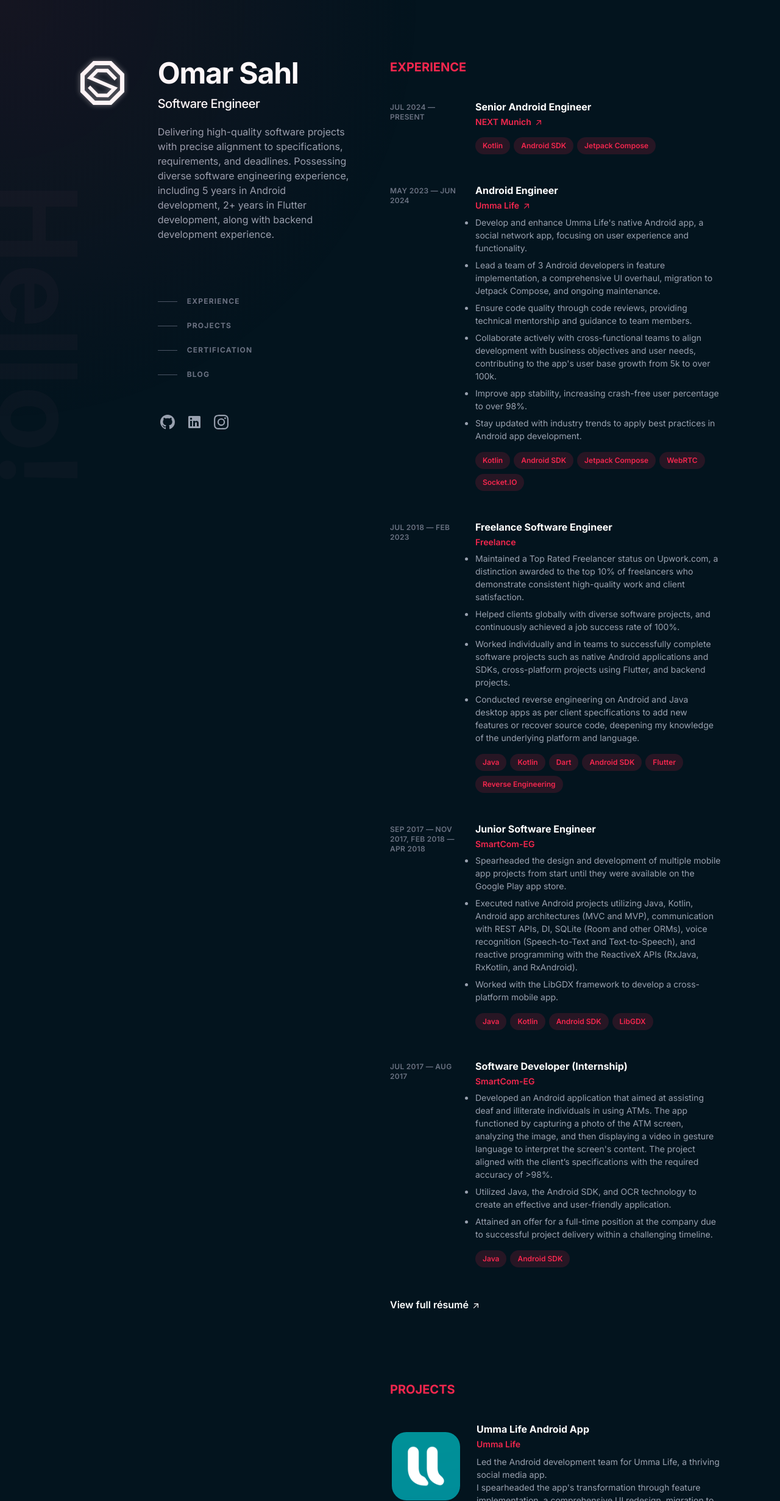
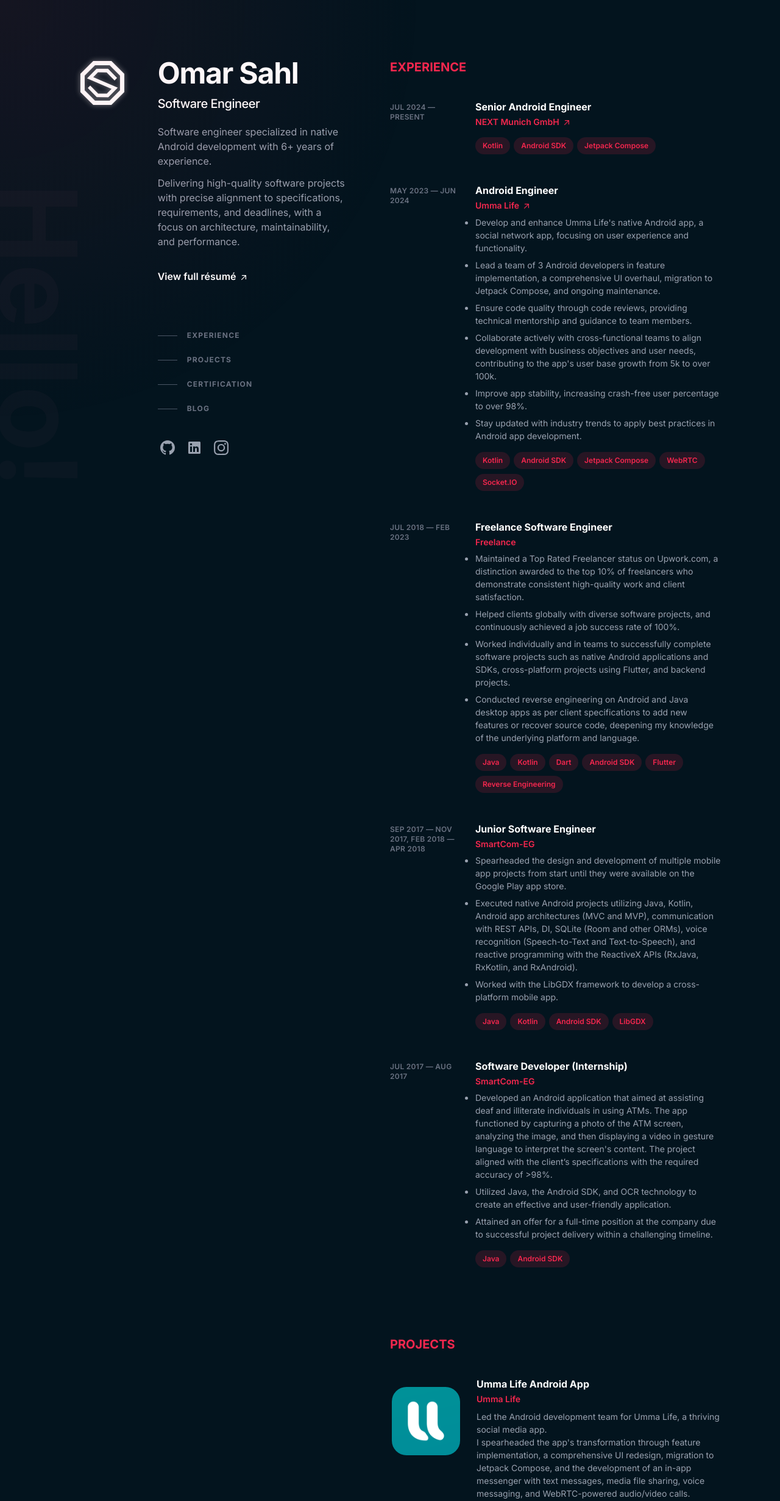
Before and after one commit to omarsahl/omarsahl.github.io, a Next.js app: page / in a window 1280 px wide. Shown: the top 2461 px of the page at 61% size. Built offline with nearby package versions, Linux system fonts and the light colour scheme.

Commit message:
Update about section and move resume link from experience

```diff
--- a/src/app/components/about.js
+++ b/src/app/components/about.js
@@ -1,4 +1,6 @@
 import React from 'react';
+import { resumeUrl } from '../data/osdata';
+import LinkArrow from '../icons/linkarrow';
 
 export default function About() {
   return (
@@ -10,11 +12,28 @@
         Software Engineer
       </h2>
       <p className="mr-12 mt-5 leading-normal">
-        Delivering high-quality software projects with precise alignment to
-        specifications, requirements, and deadlines. Possessing diverse software
-        engineering experience, including 5 years in Android development, 2+
-        years in Flutter development, along with backend development experience.
+        Software engineer specialized in native Android development with 6+ years of experience.
       </p>
+      <p className="mr-12 mt-3 leading-normal">
+        Delivering high-quality software projects with precise alignment to specifications, requirements,
+        and deadlines, with a focus on architecture, maintainability, and performance.
+      </p>
+      <div className="mt-8">
+        <a
+          className="group/url inline-flex items-baseline text-base font-semibold leading-tight text-white hover:text-strawberry-600 focus-visible:text-strawberry-600"
+          href={resumeUrl}
+          target="_blank"
+          rel="noreferrer noopener"
+          aria-label="View full résumé (opens in a new tab)"
+        >
+          <span>
+            View full résumé
+            <span className="inline-block">
+              <LinkArrow className="ml-1 inline-block h-4 w-4 shrink-0 transition-transform group-hover/url:-translate-y-1 group-hover/url:translate-x-1 group-focus-visible/url:-translate-y-1 group-focus-visible/url:translate-x-1 motion-reduce:transition-none" />
+            </span>
+          </span>
+        </a>
+      </div>
     </div>
   );
 }
--- a/src/app/components/experience.js
+++ b/src/app/components/experience.js
@@ -1,6 +1,6 @@
 import React from 'react';
 import ChipList from './chiplist';
-import { workExperience, resumeUrl } from '../data/osdata';
+import { workExperience } from '../data/osdata';
 import LinkArrow from '../icons/linkarrow';
 import SectionLabel from './section_label';
 
@@ -19,22 +19,6 @@
           </li>
         ))}
       </ol>
-      <div className="mt-12">
-        <a
-          className="group/url inline-flex items-baseline text-base font-semibold leading-tight text-white hover:text-strawberry-600 focus-visible:text-strawberry-600"
-          href={resumeUrl}
-          target="_blank"
-          rel="noreferrer noopener"
-          aria-label="View full résumé (opens in a new tab)"
-        >
-          <span>
-            View full résumé
-            <span className="inline-block">
-              <LinkArrow className="ml-1 inline-block h-4 w-4 shrink-0 transition-transform group-hover/url:-translate-y-1 group-hover/url:translate-x-1 group-focus-visible/url:-translate-y-1 group-focus-visible/url:translate-x-1 motion-reduce:transition-none" />
-            </span>
-          </span>
-        </a>
-      </div>
     </section>
   );
 }
--- a/src/app/data/osdata.js
+++ b/src/app/data/osdata.js
@@ -5,7 +5,7 @@
   {
     order: 1,
     title: 'Senior Android Engineer',
-    company: 'NEXT Munich',
+    company: 'NEXT Munich GmbH',
     duration: 'Jul 2024 — Present',
     url: 'https://next-munich.com',
     description: [],
```
